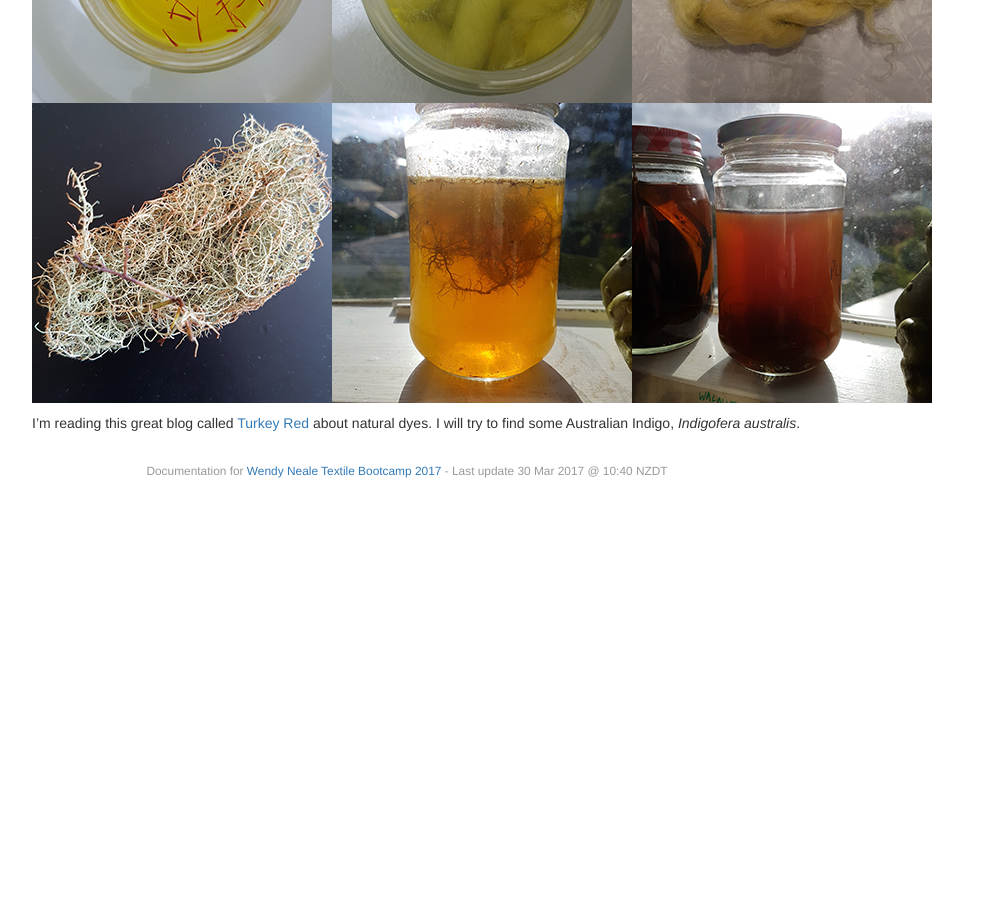
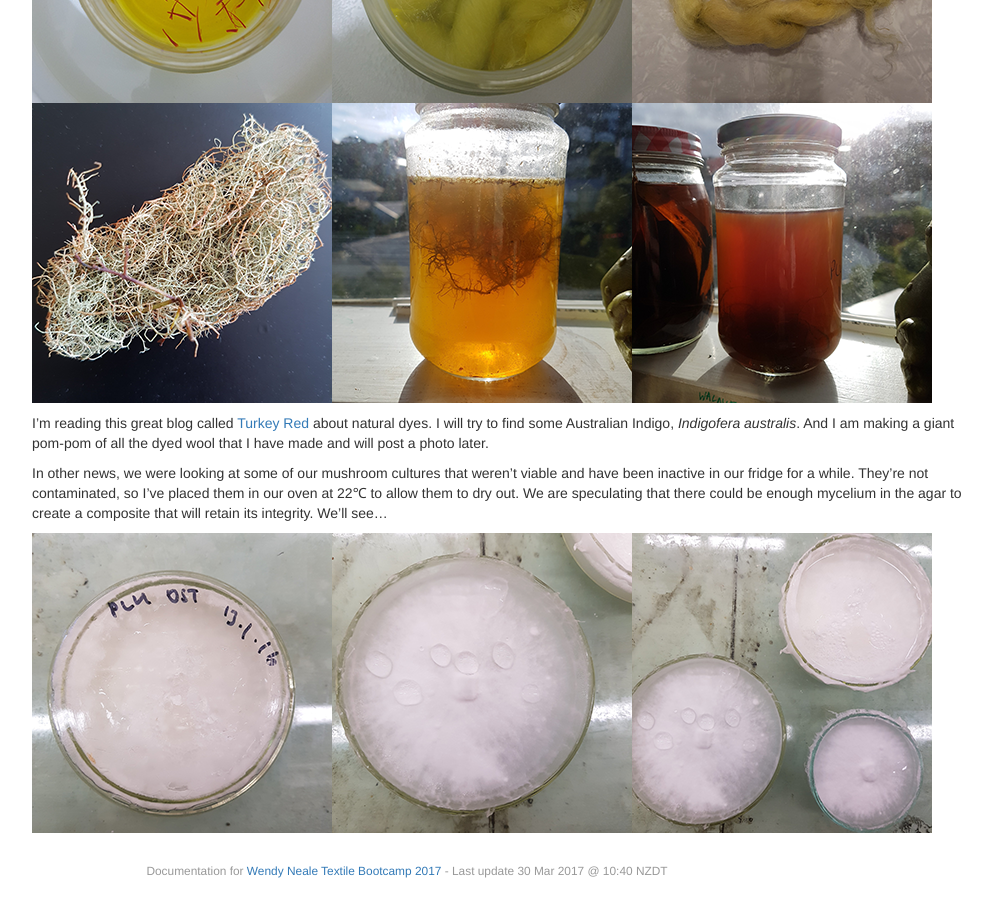
Before and after one commit to wendwarge/wendwarge.github.io, a Jekyll site: the page built from _posts/2017-02-22-day-two.md, in a window 1280 px wide and 900 px high, scrolled down 5473 px. Shown: the whole window, without its empty margins (233-1225 px from the left). Built offline with Jekyll 4.4.1, drawn with Linux system fonts in a browser that asks for light colours; before the commit the page ends 5973 px from its top, so only the background shows below that.

Commit message:
mycelium day two

```diff
--- a/_posts/2017-02-22-day-two.md
+++ b/_posts/2017-02-22-day-two.md
@@ -68,4 +68,8 @@ And lichen on the right. The driveway at my house has plenty growing on it and I
 
 ![Saffron Dye](/images/2017-02-22-day-two/saffron-jar.png)![Saffron Dye](/images/2017-02-22-day-two/saffron-jar-wool.png)![Saffron Dye](/images/2017-02-22-day-two/saffron-wool.png)![Lichen Dye](/images/2017-02-22-day-two/lichen.png)![Lichen Dye](/images/2017-02-22-day-two/lichen-jar.png)![Lichen Dye](/images/2017-02-22-day-two/lichen-jar-2.png)
 
-I'm reading this great blog called [Turkey Red](http://www.turkeyredjournal.com/) about natural dyes. I will try to find some Australian Indigo, _Indigofera australis_.
+I'm reading this great blog called [Turkey Red](http://www.turkeyredjournal.com/) about natural dyes. I will try to find some Australian Indigo, _Indigofera australis_. And I am making a giant pom-pom of all the dyed wool that I have made and will post a photo later.
+
+In other news, we were looking at some of our mushroom cultures that weren't viable and have been inactive in our fridge for a while. They're not contaminated, so I've placed them in our oven at 22℃ to allow them to dry out. We are speculating that there could be enough mycelium in the agar to create a composite that will retain its integrity. We'll see...
+
+![Agar Mycelium](/images/2017-02-22-day-two/agar-mush.png)![Agar Mycelium](/images/2017-02-22-day-two/agar-mush-1.png)![Agar Mycelium](/images/2017-02-22-day-two/agar-mush-2.png)
```
Also changed, not shown: images/2017-02-22-day-two/agar-mush-1.png (added), images/2017-02-22-day-two/agar-mush-2.png (added), images/2017-02-22-day-two/agar-mush.png (added).
